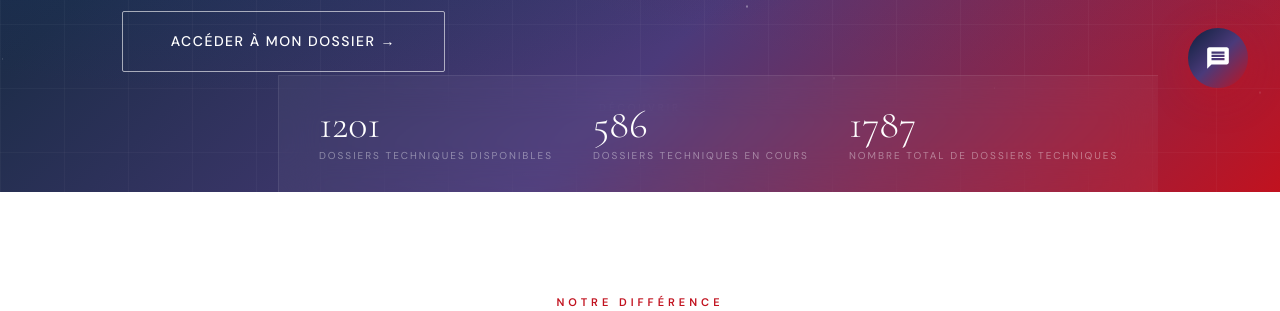
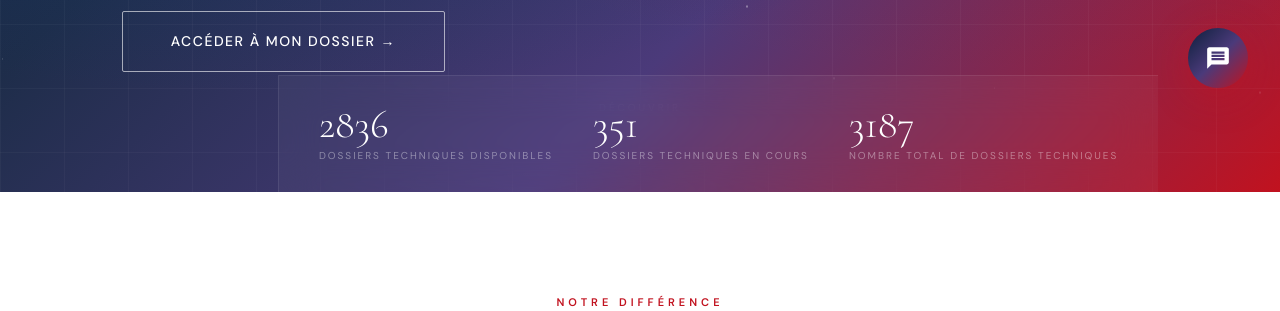
Before and after one commit to edenapplication/EDEN_DOSSIER, a Django app: page / in a window 1280 px wide. Shown: the part 680-991 px from the top of the page. Run offline with Django 5.2, Linux system fonts and the light colour scheme; data that the repository does not hold is empty.

Commit message:
Mise à jour du projet

```diff
--- a/templates/core/home.html
+++ b/templates/core/home.html
@@ -139,15 +139,15 @@
       <!-- STATS MOBILES intégrées dans le flux -->
       <div class="hero-stats" id="heroStats">
         <div class="hero-stat-item">
-          <div class="hero-stat-num" data-count="1201" data-suffix="">0</div>
+          <div class="hero-stat-num" data-count="2836" data-suffix="">0</div>
           <div class="hero-stat-label">Dossiers Techniques disponibles</div>
         </div>
         <div class="hero-stat-item">
-          <div class="hero-stat-num" data-count="586" data-suffix="">0</div>
+          <div class="hero-stat-num" data-count="351" data-suffix="">0</div>
           <div class="hero-stat-label">Dossiers Techniques en cours</div>
         </div>
         <div class="hero-stat-item">
-          <div class="hero-stat-num" data-count="1787" data-suffix="">0</div>
+          <div class="hero-stat-num" data-count="3187" data-suffix="">0</div>
           <div class="hero-stat-label">Nombre Total de Dossiers Techniques</div>
         </div>
       </div>
```
Also changed, not shown: static/manifest.json.
